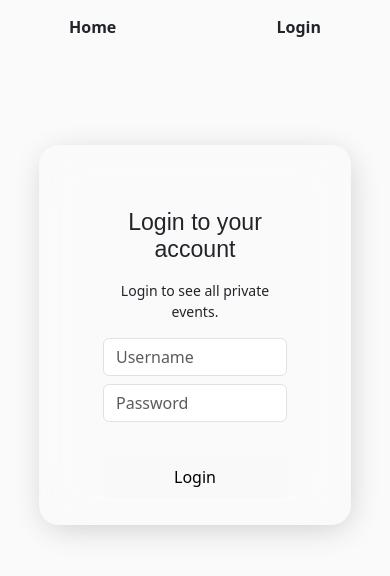
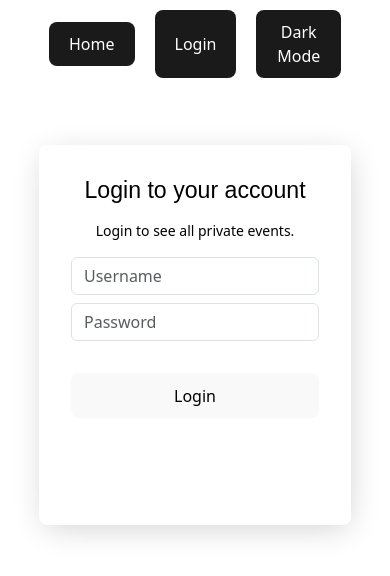
Before and after one commit to m88deng/htn2025, a React (Vite) app: page /login in a window 390 px wide. Shown: the top 576 px of the page. Built offline with nearby package versions, Linux system fonts and the light colour scheme; a web font is replaced by a local one.

Commit message:
responsiveness

```diff
--- a/src/components/EventModal.jsx
+++ b/src/components/EventModal.jsx
@@ -1,10 +1,10 @@
-import { useState, useEffect, useRef } from "react";
+import React, { useState, useEffect, useRef } from "react";
 import { CSSTransition } from "react-transition-group";
-import { StyledModalImage, StyledEventModal } from "../styles/Event.styled";
+import { StyledEventModal, StyledModalImage } from "../styles/Event.styled";
 import EventRoundedIcon from "@mui/icons-material/EventRounded";
 import ScheduleRoundedIcon from "@mui/icons-material/ScheduleRounded";
+import AutoAwesomeRoundedIcon from "@mui/icons-material/AutoAwesomeRounded";
 import PersonRoundedIcon from "@mui/icons-material/PersonRounded";
-import AutoAwesomeRoundedIcon from "@mui/icons-material/AutoAwesomeRounded";
 import LightbulbRoundedIcon from "@mui/icons-material/LightbulbRounded";
 
 export default function EventModal({
--- a/src/components/Header.jsx
+++ b/src/components/Header.jsx
@@ -1,9 +1,11 @@
-import { useEffect, useState } from "react";
+import { useEffect, useState, useContext } from "react";
+import { ThemeContext } from "../context/ThemeContext";
 import { StyledHeader } from "../styles/Header.styled";
 import { useNavigate } from "react-router-dom";
 
 export default function Header({ isAuthenticated, onLogout }) {
   const navigate = useNavigate();
+  const { theme, toggleTheme } = useContext(ThemeContext);
   const [scrolled, setScrolled] = useState(false);
 
   const handleLoginNavigation = () => {
@@ -30,13 +32,19 @@ export default function Header({ isAuthenticated, onLogout }) {
 
   return (
     <StyledHeader className={scrolled ? "scrolled" : ""}>
+      <div className="left-buttons">
         <button onClick={handleHomeNavigation}>Home</button>
-
+      </div>
+      <div className="right-buttons">
         {!isAuthenticated ? (
           <button onClick={handleLoginNavigation}>Login</button>
         ) : (
           <button onClick={onLogout}>Logout</button>
         )}
+        <button className="theme-toggle" onClick={toggleTheme}>
+          {theme === "light" ? "Dark Mode" : "Light Mode"}
+        </button>
+      </div>
     </StyledHeader>
   );
 }
--- a/src/components/LoginForm.jsx
+++ b/src/components/LoginForm.jsx
@@ -1,6 +1,6 @@
-import { useState, useRef } from "react";
+import React, { useState, useRef } from "react";
 import { useNavigate } from "react-router-dom";
-import { StyledLoginForm } from "../styles/Login.styled";
+import { StyledLoginPage, StyledLoginForm } from "../styles/Login.styled";
 
 export function LoginForm({ onLogin }) {
   const [username, setUsername] = useState("");
@@ -34,12 +34,13 @@ export function LoginForm({ onLogin }) {
   };
 
   return (
+    <StyledLoginPage>
       <StyledLoginForm ref={formRef}>
         <div>
           <h1 className="h3 text-center">Login to your account</h1>
-      </div>
-
-      <p className="small mt-3 text-center">Login to see all private events.</p>
+          <p className="small mt-3 text-center">
+            Login to see all private events.
+          </p>
           <div>
             <div>
               <input
@@ -80,6 +81,8 @@ export function LoginForm({ onLogin }) {
               </button>
             </div>
           </div>
+        </div>
       </StyledLoginForm>
+    </StyledLoginPage>
   );
 }
--- /dev/null
+++ b/src/context/ThemeContext.jsx
@@ -0,0 +1,22 @@
+import { createContext, useState, useEffect } from "react";
+
+export const ThemeContext = createContext();
+
+export const ThemeProvider = ({ children }) => {
+  const [theme, setTheme] = useState(localStorage.getItem("theme") || "light");
+
+  useEffect(() => {
+    localStorage.setItem("theme", theme);
+    document.documentElement.setAttribute("data-theme", theme);
+  }, [theme]);
+
+  const toggleTheme = () => {
+    setTheme((prevTheme) => (prevTheme === "light" ? "dark" : "light"));
+  };
+
+  return (
+    <ThemeContext.Provider value={{ theme, toggleTheme }}>
+      {children}
+    </ThemeContext.Provider>
+  );
+};
--- a/src/index.css
+++ b/src/index.css
@@ -15,6 +15,28 @@
   text-rendering: optimizeLegibility;
   -webkit-font-smoothing: antialiased;
   -moz-osx-font-smoothing: grayscale;
+
+  --background-color: #ffffff;
+  --text-color: #000000;
+  --button-bg-color: #1a1a1a;
+  --button-text-color: #ffffff;
+  --button-hover-bg-color: #646cff;
+  --modal-bg-color: #ffffff;
+  --modal-text-color: #000000;
+  --header-background-color: transparent;
+  --header-background-color-scrolled: var(--white);
+}
+
+[data-theme="dark"] {
+  --background-color: #1a1a1a;
+  --text-color: #ffffff;
+  --button-bg-color: #ffffff;
+  --button-text-color: #1a1a1a;
+  --button-hover-bg-color: #646cff;
+  --modal-bg-color: #333333;
+  --modal-text-color: #ffffff;
+  --header-background-color: #1a1a1a; /* Darker color at the top */
+  --header-background-color-scrolled: #333333; /* Lighter color when scrolled */
 }
 
 a {
@@ -34,6 +56,8 @@ body {
   min-height: 100vh;
   overflow-x: hidden;
   overscroll-behavior-y: none;
+  background-color: var(--background-color);
+  color: var(--text-color);
 }
 
 h1 {
--- a/src/main.jsx
+++ b/src/main.jsx
@@ -1,11 +1,14 @@
-import { StrictMode } from "react";
+import React from "react";
 import { createRoot } from "react-dom/client";
+import App from "./App";
+import { ThemeProvider } from "./context/ThemeContext";
 import "./index.css";
-import "bootstrap/dist/css/bootstrap.min.css";
-import App from "./App.jsx";
 
-createRoot(document.getElementById("root")).render(
-  <StrictMode>
+const container = document.getElementById("root");
+const root = createRoot(container);
+
+root.render(
+  <ThemeProvider>
     <App />
-  </StrictMode>
+  </ThemeProvider>
 );
--- a/src/styles/Event.styled.js
+++ b/src/styles/Event.styled.js
@@ -74,7 +74,8 @@ export const StyledEventModal = styled.div`
       width: 70vw;
       height: 70vh;
       max-height: 680px;
-      background: white;
+      background-color: var(--modal-bg-color);
+      color: var(--modal-text-color);
       border-radius: 8px;
       box-shadow: 0 0 10px rgba(0, 0, 0, 0.1);
       margin-top: 6rem;
@@ -88,6 +89,7 @@ export const StyledEventModal = styled.div`
       height: 100%;
       padding: 1rem; /* Add padding to the modal body */
       padding-bottom: 2rem;
+      background-color: var(--modal-bg-color);
     }
     .modal-content{
       width: 100%;
@@ -97,10 +99,13 @@ export const StyledEventModal = styled.div`
     .modal-body {
       max-width: 100%;
       height: auto;
-      border-radius: 8px;
       box-shadow: 0 0 10px rgba(0, 0, 0, 0.1);
       overflow-y: auto; /* Enable scrolling */
       max-height: 100%; /* Prevent overflow outside the modal */
+    }
+
+    .modal-header {
+      background-color: var(--modal-bg-color);
     }
 
     /* Specific styles for smaller screens */
@@ -114,6 +119,7 @@ export const StyledEventModal = styled.div`
 
       .modal-header{
         height: 20% !important;
+        background-color: var(--modal-bg-color);
       }
 
       .modal-body {
@@ -143,6 +149,7 @@ export const StyledEventModal = styled.div`
 
       .modal-header{
         height: 25% !important;
+        background-color: var(--modal-bg-color);
       }
 
       .modal-body {
@@ -168,7 +175,7 @@ export const StyledEventModal = styled.div`
     .event-info{
       padding: 2rem;
       border-radius: 20px;
-      background-color: #f7f7f7;
+      background-color: var(--modal-bg-color);
     }
 
     .event-url{
--- a/src/styles/Header.styled.js
+++ b/src/styles/Header.styled.js
@@ -2,35 +2,47 @@ import styled from "styled-components";
 
 export const StyledHeader = styled.div`
   width: 100%;
-    padding: 5px 10% 5px; /* Reduce padding to decrease height */
+  padding: 10px 10%; /* Increase padding to make the navbar taller */
   position: fixed;
   top: 0;
   display: flex;
   flex-direction: row;
   justify-content: space-between;
-    align-items: center; /* Center align items vertically */
+  align-items: center;
   z-index: 20;
-    background-color: transparent;
+  background-color: var(--header-background-color);
   transition: background-color 0.3s ease-in-out;
 
   &.scrolled {
-        background-color: var(--white);
+    background-color: var(--header-background-color-scrolled);
+  }
+
+  .left-buttons {
+    display: flex;
+    gap: 10px;
+  }
+
+  .right-buttons {
+    display: flex;
+    gap: 10px;
   }
 
   button {
-        margin: 0 10px; /* Add margin to buttons */
-        padding: 10px 20px; /* Add padding to buttons */
+    margin: 0 10px;
+    padding: 10px 20px;
     border: none;
     background-color: var(--button-bg-color);
     color: var(--button-text-color);
     cursor: pointer;
     border-radius: 5px;
     transition: background-color 0.3s ease;
-        font-weight: 600;
   }
 
   button:hover {
     background-color: var(--button-hover-bg-color);
-        color: var(--blue);
+  }
+
+  .theme-toggle {
+    margin-left: 0;
   }
 `;
--- a/src/styles/Login.styled.js
+++ b/src/styles/Login.styled.js
@@ -13,39 +13,38 @@ export const StyledLoginPage = styled.div.withConfig({
   margin: 0;
   display: flex;
   justify-content: center;
-    background-color: var(--white);
-
-
+  background-color: var(--background-color);
+  color: var(--text-color);
 `;
 
 export const StyledLoginForm = styled.form`
   width: 500px;
   height: 380px;
-    padding: 4em;
+  padding: 2rem;
   margin-top: 125px;
   -webkit-backdrop-filter: blur(24px);
   backdrop-filter: blur(24px);
-    border-radius: 20px;
+  border-radius: 8px;
+  background-color: var(--background-color);
+  color: var(--text-color);
+  box-shadow: 2px 6px 32px -5px rgba(0, 0, 0, 0.2);
 
-    box-shadow: 2px 6px 32px -5px rgba(0, 0, 0, 0.2);
-    -webkit-box-shadow: 2px 6px 32px -5px rgba(0, 0, 0, 0.2);
-    -moz-box-shadow: 2px 6px 32px -5px rgba(0, 0, 0, 0.2);
-
-    .error-message{
+  .error-message {
     position: absolute;
     top: 100%;
     color: red;
   }
 
-    .error{
+  .error {
     border: solid 1px red;
   }
 
-    .login-button{
+  .login-button {
     width: 100% !important;
     transition: 300ms ease;
   }
-    .login-button:hover{
+
+  .login-button:hover {
     background-color: var(--blue);
   }
 `;
```
Lines whose indentation alone changed are shown as unchanged.
